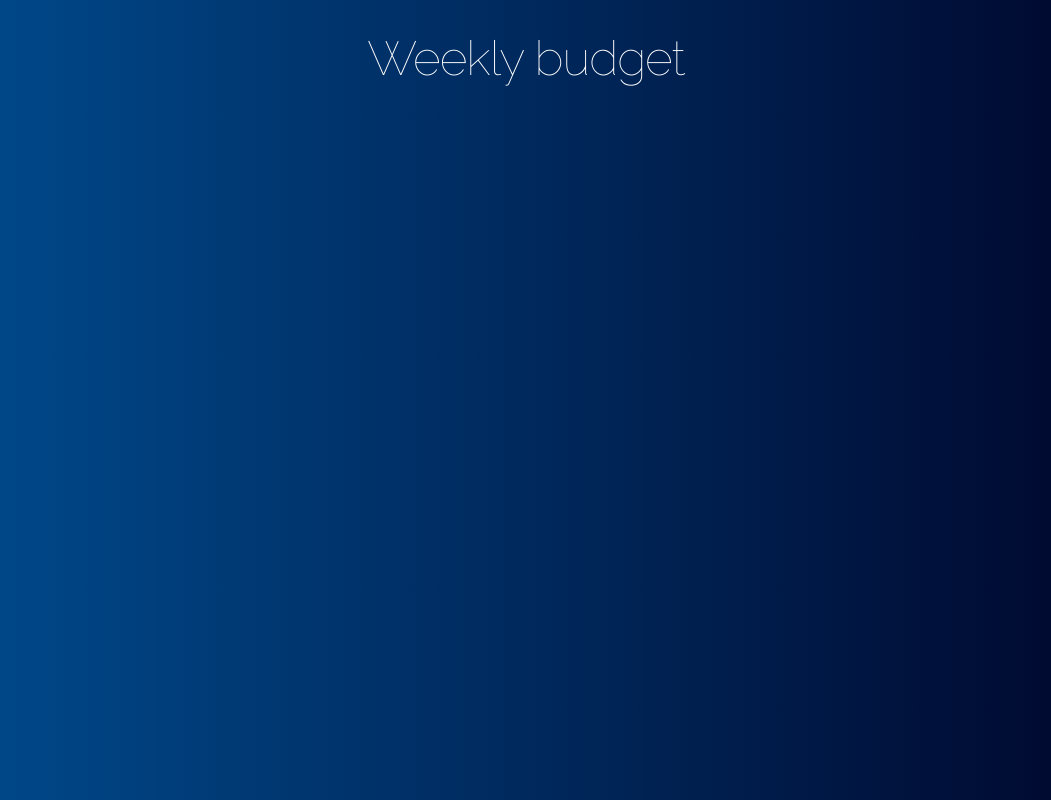
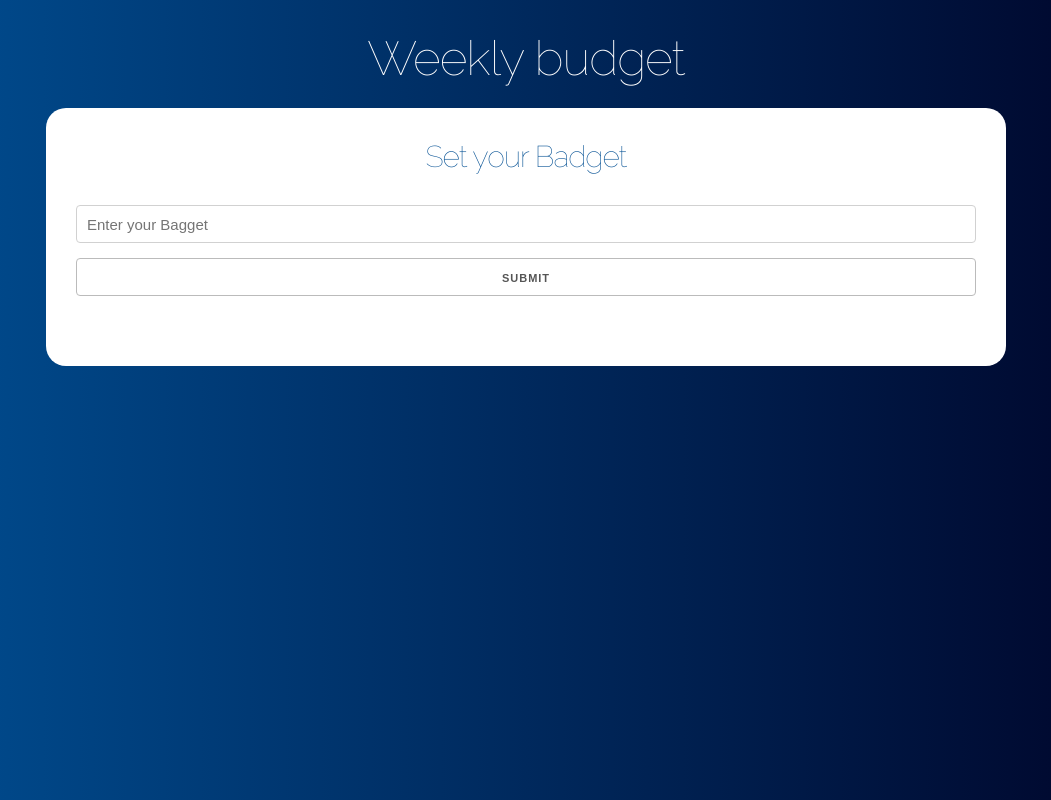
Before and after one commit to lautarosoliani/Alkemy-Javascript-React-app, a React (Create React App) app in the folder myapp/: page / in a window 1280 px wide. Shown: the whole page, without its empty margins (114-1165 px from the left). Built offline with nearby package versions, Linux system fonts and the light colour scheme.

Commit message:
2 finished

```diff
--- a/myapp/src/App.js
+++ b/myapp/src/App.js
@@ -1,10 +1,14 @@
 import React from "react"
+import Pregunta from "./components/Pregunta"
 
 function App() {
     return (
         <div className="container">
             <header>
                 <h1>Weekly budget</h1>
+                <div className="contenido-principal contenido">
+                    <Pregunta />
+                </div>
             </header>
         </div>
     )
--- /dev/null
+++ b/myapp/src/components/Pregunta.js
@@ -0,0 +1,24 @@
+import React, { Fragment } from "react"
+
+const Pregunta = () => {
+    return (
+        <Fragment>
+            <h2>Set your Badget</h2>
+            <form>
+                <input
+                    type="number"
+                    className="u-full-width"
+                    placeholder="Enter your Bagget"
+                ></input>
+
+                <input
+                    type="submit"
+                    className="u-full-width"
+                    placeholder="Submit Budget"
+                ></input>
+            </form>
+        </Fragment>
+    )
+}
+
+export default Pregunta
```
